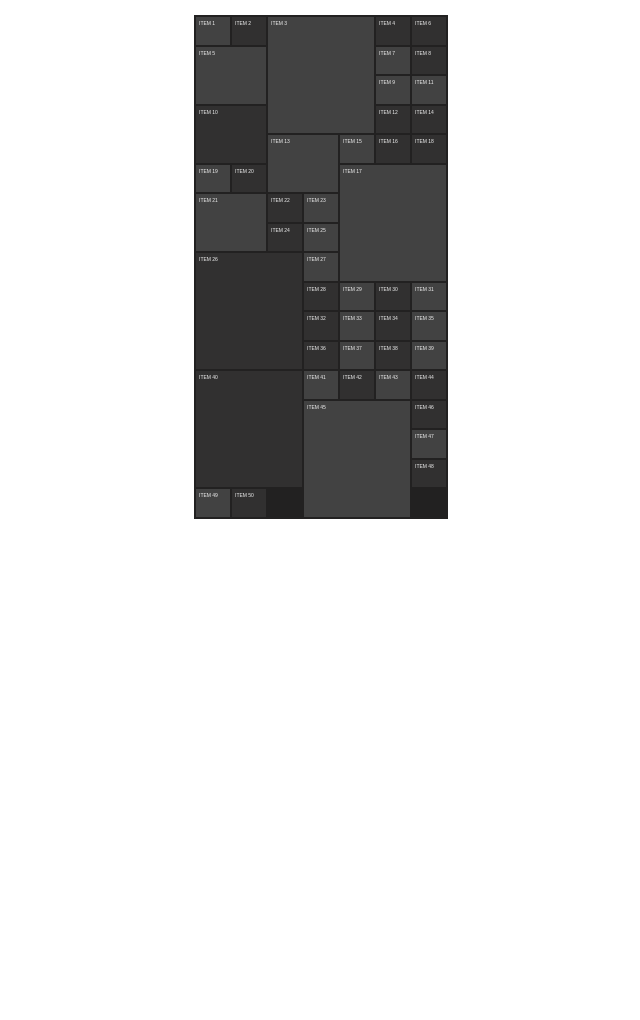
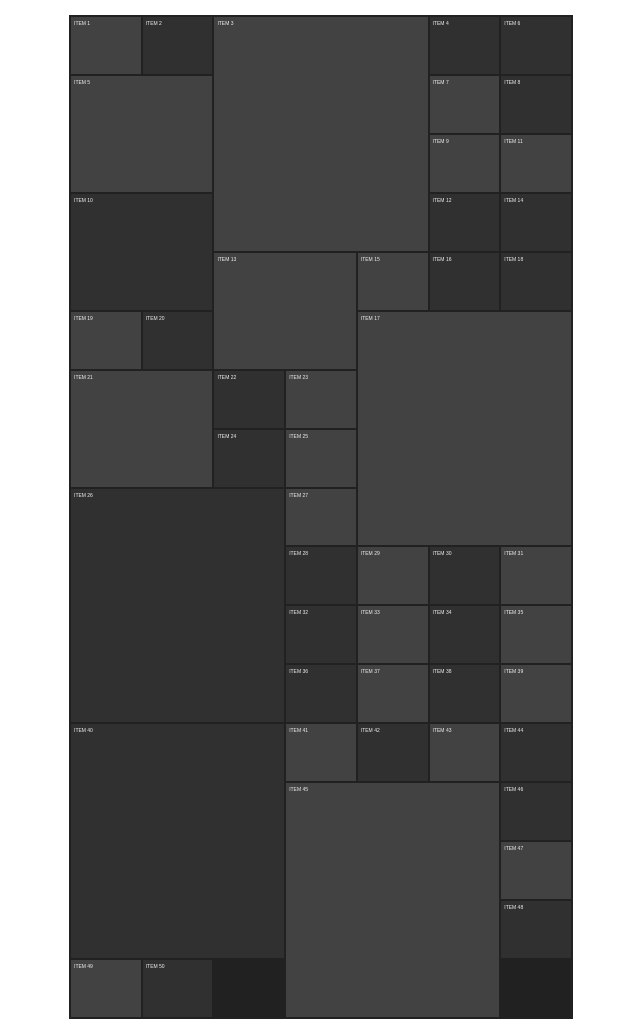
Before and after one commit to testingame47/homework-, a plain HTML site: page layout/layout.html in a window 1280 px wide. Shown: the whole page, without its empty margins (319-959 px from the left). Before the commit the page ends 800 px from the top, so only its background shows below. Drawn offline with Linux system fonts and the light colour scheme.

Commit message:
difficult

```diff
--- a/chatform/style.css
+++ b/chatbox/style.css
@@ -206,6 +206,7 @@ ul li .avatar > p{
     border-top-right-radius: 10px;
     display: flex;
     align-items: center;
+    cursor: pointer;
 }
 .chatbox .type {
     display: flex;
--- a/layout/layout.css
+++ b/layout/layout.css
@@ -2,12 +2,11 @@
     margin: 0;
     padding: 0;
 }
-
 .container {
     display: grid;
     grid-gap: 2px;
-    width: 250px;
-    height: 500px;
+    width: 500px;
+    height: 1000px;
     margin: 15px auto;
     padding: 2px;
     background: rgb(34, 33, 33);
```
Also changed, not shown: chatbox/index.html (renamed from chatform/index.html), chatbox/yeti.png (renamed from chatform/yeti.png).
